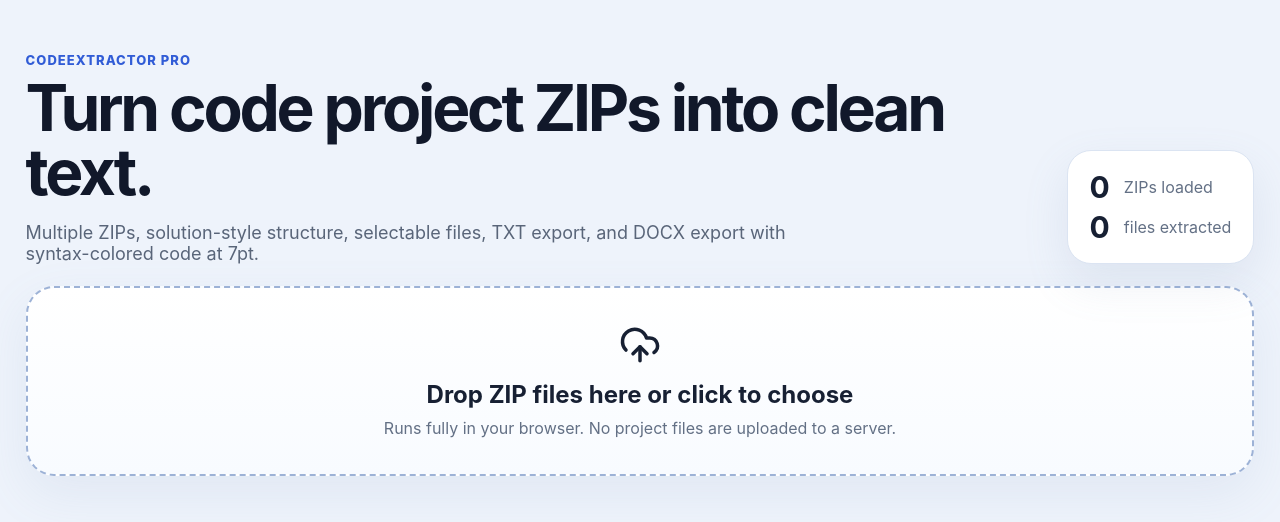
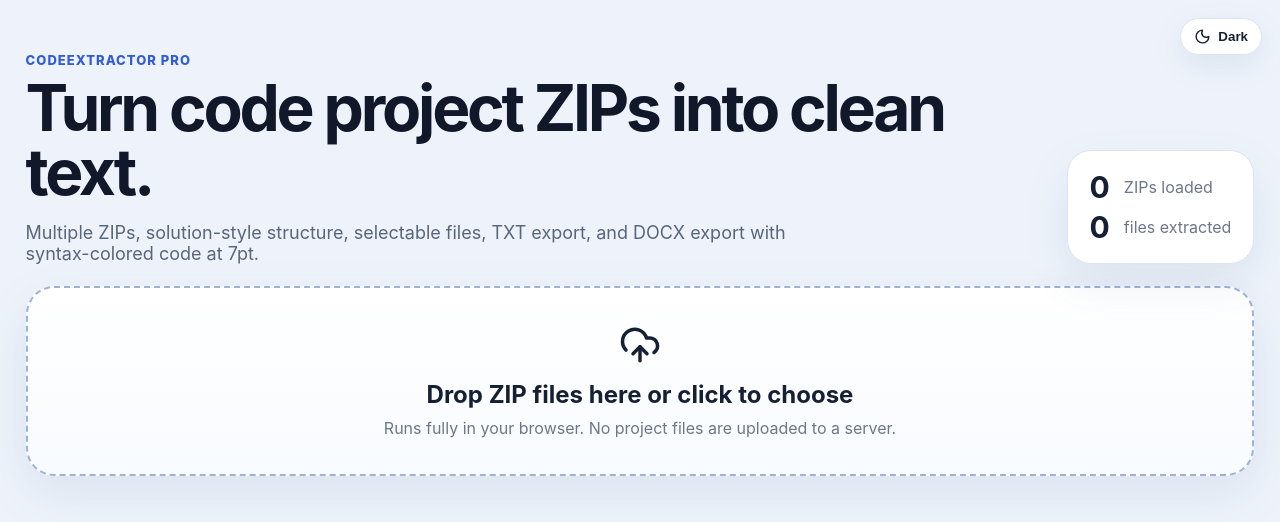
Before and after one commit to LiorAvni/CodeExtractorPro, a React (Vite) app: page / in a window 1280 px wide. Shown: the top 522 px of the page. Built offline with nearby package versions, Linux system fonts and the light colour scheme.

Commit message:
Add files via upload

```diff
--- a/index.html
+++ b/index.html
@@ -7,6 +7,7 @@
   </head>
   <body data-code-extractor-owner="John Doe">
     <div id="root"></div>
+    <span class="owner-watermark" aria-hidden="true">John Doe</span>
     <script type="module" src="/src/main.jsx"></script>
   </body>
 </html>
--- a/src/main.jsx
+++ b/src/main.jsx
@@ -13,7 +13,7 @@ import json from 'highlight.js/lib/languages/json';
 import bash from 'highlight.js/lib/languages/bash';
 import plaintext from 'highlight.js/lib/languages/plaintext';
 import { Document, Packer, Paragraph, TextRun, PageOrientation, AlignmentType } from 'docx';
-import { Archive, ChevronDown, ChevronRight, Copy, Download, FileCode2, FileText, Folder, FolderOpen, Trash2, UploadCloud, X } from 'lucide-react';
+import { Archive, ChevronDown, ChevronRight, Copy, Download, FileCode2, FileText, Folder, FolderOpen, Moon, Sun, Trash2, UploadCloud, X } from 'lucide-react';
 import './styles.css';
 
 hljs.registerLanguage('csharp', csharp);
@@ -157,23 +157,6 @@ function insertTreePath(root, filePath, fileObj) {
     node = node.children[part];
   });
 }
-function groupCodeBehindFiles(node) {
-  if (!node.children) return;
-  for (const child of Object.values(node.children)) groupCodeBehindFiles(child);
-  const names = Object.keys(node.children);
-  for (const name of names) {
-    const lower = name.toLowerCase();
-    if (!lower.endsWith('.xaml') && !lower.endsWith('.razor')) continue;
-    const codeBehindName = `${name}.cs`;
-    const primary = node.children[name];
-    const codeBehind = node.children[codeBehindName];
-    if (!primary || !codeBehind || primary.type !== 'file' || codeBehind.type !== 'file') continue;
-    primary.type = 'fileGroup';
-    primary.children = primary.children || {};
-    primary.children[codeBehindName] = codeBehind;
-    delete node.children[codeBehindName];
-  }
-}
 function sortTree(node) {
   const sorted = Object.values(node.children || {}).sort((a, b) => {
     const aFolderish = a.type === 'folder';
@@ -198,7 +181,7 @@ function applyProjectLabels(tree, projectMap) {
 }
 function collectFilePaths(node) {
   const paths = [];
-  if ((node.type === 'file' || node.type === 'fileGroup') && node.file) paths.push(node.file.path);
+  if ((node.type === 'file') && node.file) paths.push(node.file.path);
   node.sortedChildren?.forEach(child => paths.push(...collectFilePaths(child)));
   return paths;
 }
@@ -216,10 +199,10 @@ function buildSelectedOutput(tree, rootName, selectedPaths) {
   function walk(node, level, path) {
     const hasSelectedDescendant = collectFilePaths(node).some(p => selectedPaths.has(p));
     if (!hasSelectedDescendant) return;
-    const isFolderish = node.type === 'folder' || node.type === 'fileGroup';
-    const suffix = isFolderish ? ` (${node.label || (node.type === 'folder' ? 'folder' : 'code-behind group')}):` : ':';
+    const isFolderish = node.type === 'folder';
+    const suffix = isFolderish ? ` (${node.label || ('folder')}):` : ':';
     lines.push(`${indent(level)}${node.name}${suffix}`);
-    if ((node.type === 'file' || node.type === 'fileGroup') && node.file && selectedPaths.has(node.file.path)) {
+    if ((node.type === 'file') && node.file && selectedPaths.has(node.file.path)) {
       lines.push(`${indent(level + 1)}~~~`);
       lines.push(node.file.content.replace(/\t/g, '    '));
       lines.push(`${indent(level + 1)}~~~`);
@@ -248,9 +231,9 @@ async function downloadDocx(result, output) {
     if (count > MAX_DOCX_PARAGRAPHS) return;
     const hasSelectedDescendant = collectFilePaths(node).some(p => result.selectedPaths.has(p));
     if (!hasSelectedDescendant) return;
-    const isFolderish = node.type === 'folder' || node.type === 'fileGroup';
-    addPlain(`${indent(level)}${node.name}${isFolderish ? ` (${node.label || (node.type === 'folder' ? 'folder' : 'code-behind group')}):` : ':'}`, isFolderish);
-    if ((node.type === 'file' || node.type === 'fileGroup') && node.file && result.selectedPaths.has(node.file.path)) {
+    const isFolderish = node.type === 'folder';
+    addPlain(`${indent(level)}${node.name}${isFolderish ? ` (${node.label || ('folder')}):` : ':'}`, isFolderish);
+    if ((node.type === 'file') && node.file && result.selectedPaths.has(node.file.path)) {
       addPlain(`${indent(level + 1)}~~~`);
       const prefix = indent(level + 1);
       const codeLines = tokensToLines(highlightedTokens(node.file.content, node.file.language));
@@ -300,7 +283,6 @@ async function parseZip(file) {
     insertTreePath(tree, path, fileObj);
   }
   applyProjectLabels(tree, projectMap);
-  groupCodeBehindFiles(tree);
   sortTree(tree);
   const allFilePaths = outputFiles.map(f => f.path);
   const selectedPaths = new Set(allFilePaths);
@@ -317,8 +299,8 @@ function TriStateBox({ state, onClick }) {
 }
 function TreeNode({ node, depth = 0, selectedPaths, setSelectedPaths }) {
   const [open, setOpen] = useState(true);
-  const isExpandable = (node.type === 'folder' || node.type === 'fileGroup') && node.sortedChildren?.length > 0;
-  const isFolderish = node.type === 'folder' || node.type === 'fileGroup';
+  const isExpandable = (node.type === 'folder') && node.sortedChildren?.length > 0;
+  const isFolderish = node.type === 'folder';
   const selectionState = getSelectionState(node, selectedPaths);
   const toggleSelected = () => {
     const paths = collectFilePaths(node);
@@ -374,12 +356,21 @@ function ResultBlock({ result, onDelete, onSelectionChange }) {
     </div>
   </section>;
 }
+function getInitialTheme() {
+  if (typeof window === 'undefined') return 'light';
+  return window.matchMedia?.('(prefers-color-scheme: dark)').matches ? 'dark' : 'light';
+}
+
 function App() {
   const [results, setResults] = useState([]);
   const [busy, setBusy] = useState(false);
   const [error, setError] = useState('');
+  const [theme, setTheme] = useState(getInitialTheme);
   const inputRef = useRef(null);
   const totalFiles = useMemo(() => results.reduce((sum, r) => sum + r.fileCount, 0), [results]);
+  React.useEffect(() => {
+    document.documentElement.dataset.theme = theme;
+  }, [theme]);
   async function handleFiles(fileList) {
     const zips = Array.from(fileList || []).filter(f => f.name.toLowerCase().endsWith('.zip'));
     if (!zips.length) { setError('Please choose one or more .zip files.'); return; }
@@ -400,7 +391,12 @@ function App() {
       return { ...item, selectedPaths };
     }));
   };
+  const toggleTheme = () => setTheme(prev => prev === 'dark' ? 'light' : 'dark');
   return <main>
+    <button className="theme-toggle" onClick={toggleTheme} aria-label={`Switch to ${theme === 'dark' ? 'light' : 'dark'} mode`}>
+      {theme === 'dark' ? <Sun size={17}/> : <Moon size={17}/>}
+      {theme === 'dark' ? 'Light' : 'Dark'}
+    </button>
     <section className="hero">
       <div><p className="eyebrow">CodeExtractor Pro</p><h1>Turn code project ZIPs into clean text.</h1><p className="subtitle">Multiple ZIPs, solution-style structure, selectable files, TXT export, and DOCX export with syntax-colored code at 7pt.</p></div>
       <div className="stats"><strong>{results.length}</strong><span>ZIPs loaded</span><strong>{totalFiles}</strong><span>files extracted</span></div>
```
Also changed, not shown: src/styles.css.
